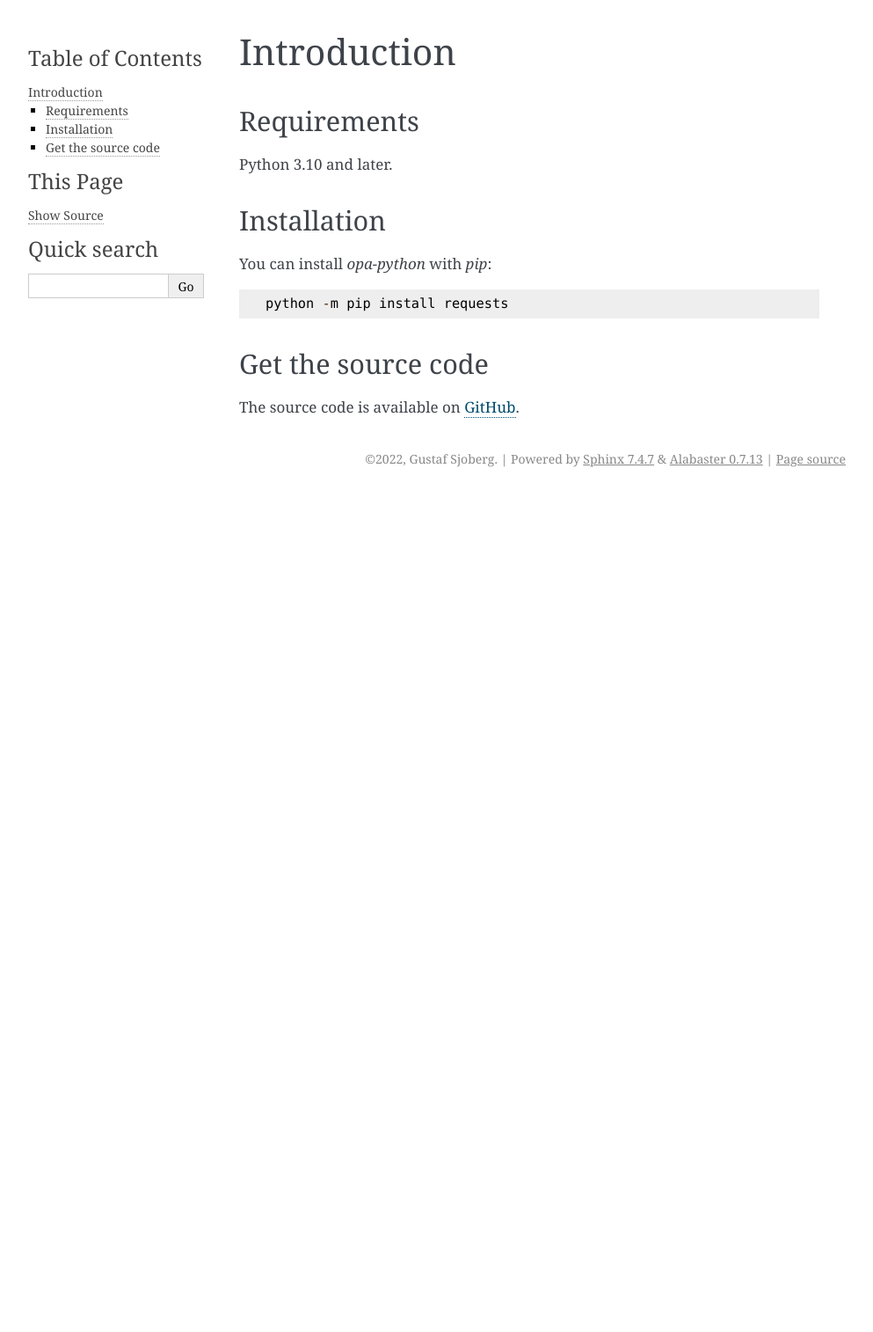
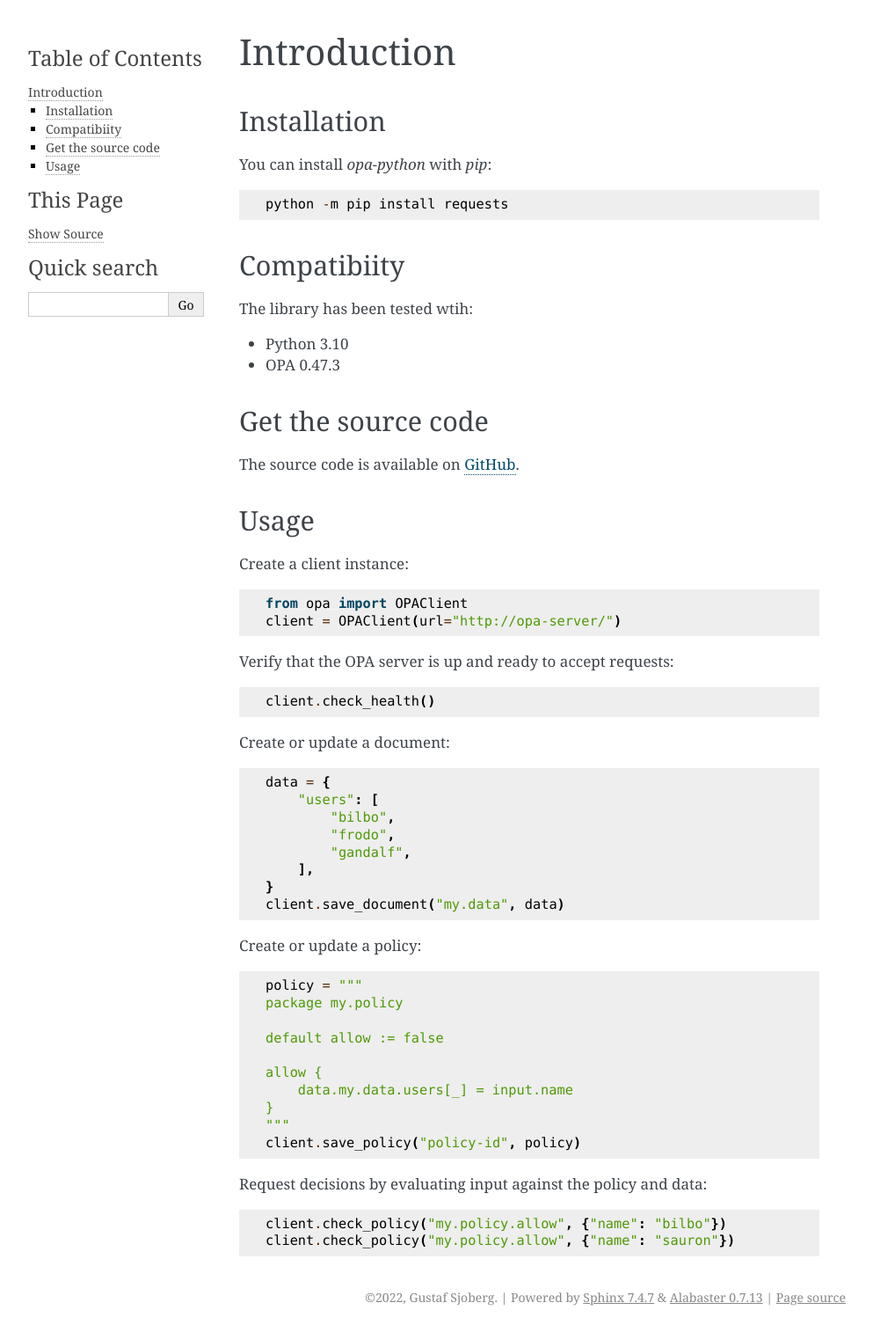
Before and after one commit to heliconhq/opa-python, a Sphinx documentation site: the page built from docs/source/introduction.rst, in a window 1280 px wide. Shown: the whole page at 88% size, without its empty margins (148-1141 px from the left). Built offline with Sphinx 7.4.7, drawn with Linux system fonts in a browser that asks for light colours; before the commit the page ends 900 px from its top, so only the background shows below that.

Commit message:
Add usage information.

```diff
--- a/docs/source/introduction.rst
+++ b/docs/source/introduction.rst
@@ -1,10 +1,5 @@
 Introduction
 ============
-
-Requirements
-------------
-
-Python 3.10 and later.
 
 Installation
 ------------
@@ -13,7 +8,66 @@ You can install `opa-python` with `pip`::
 
     python -m pip install requests
 
+Compatibiity
+------------
+
+The library has been tested wtih:
+
+* Python 3.10
+* OPA 0.47.3
+
 Get the source code
 -------------------
 
 The source code is available on `GitHub <https://github.com/heliconhq/opa-python>`_.
+
+Usage
+-----
+
+Create a client instance:
+
+.. code-block:: python
+
+    from opa import OPAClient
+    client = OPAClient(url="http://opa-server/")
+
+Verify that the OPA server is up and ready to accept requests:
+
+.. code-block:: python
+
+    client.check_health()
+
+Create or update a document:
+
+.. code-block:: python
+
+    data = {
+        "users": [
+            "bilbo",
+            "frodo",
+            "gandalf",
+        ],
+    }
+    client.save_document("my.data", data)
+
+Create or update a policy:
+
+.. code-block:: python
+
+    policy = """
+    package my.policy
+
+    default allow := false
+
+    allow {
+        data.my.data.users[_] = input.name
+    }
+    """
+    client.save_policy("policy-id", policy)
+
+Request decisions by evaluating input against the policy and data:
+
+.. code-block:: python
+
+    client.check_policy("my.policy.allow", {"name": "bilbo"})
+    client.check_policy("my.policy.allow", {"name": "sauron"})
```
